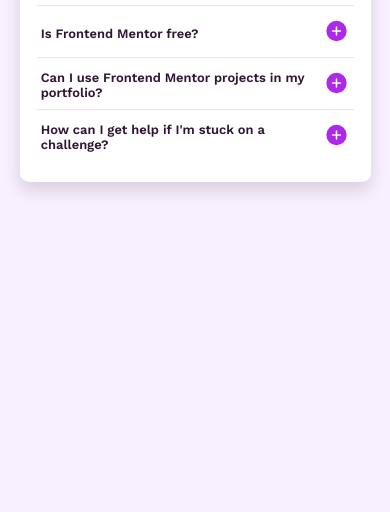
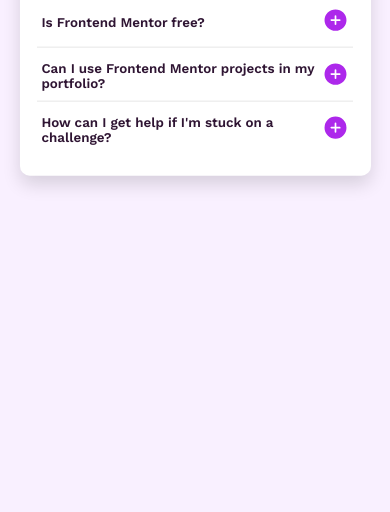
Before and after one commit to nof1eld/JS-Bootcamp-2025, a plain HTML site: page challenge-1/index.html in a window 390 px wide. Shown: the part 332-844 px from the top of the page. Drawn offline with nearby package versions, Linux system fonts and the light colour scheme.

Commit message:
adjust body height

```diff
--- a/challenge-1/style.css
+++ b/challenge-1/style.css
@@ -24,26 +24,28 @@
 }
 body {
   display: grid;
-  place-items: center;
-  align-items: center;
   background-color: var(--bg-color);
   width: 100vw;
   overflow-x: hidden;
+  min-height: 125vh;
 }
 picture img {
   width: 100vw;
 }
 main {
-  zoom: 85%;
+  zoom: 88%;
   background-color: var(--main-bg-color);
   width: 550px;
   height: fit-content;
+  align-self: center;
+  place-self: center;
   padding: 40px 35px 35px 35px;
-  border-radius: 11px;
+  border-radius: 14px;
   position: absolute;
   top: 50%;
-  transform: translate(0%, -38%);
+  transform: translate(0%, -42%);
   box-shadow: 0 10px 20px rgba(0, 0, 0, 0.139);
+
 }
 .faq-title {
   display: inline-flex;
@@ -100,10 +102,14 @@
 }
 
 @media screen and (max-width: 600px) {
+  body {
+    min-height: 100vh;
+  }
   main {
     width: 90%;
     padding: 25px 20px;
     top: 40%;
+    border-radius: 11px;
   }
 
   h1 {
@@ -125,9 +131,12 @@
 }
 
 @media screen and (max-width: 375px) {
+  body {
+    min-height: 100vh;
+  }
   main {
     width: 95%;
-    padding: 20px 15px;
+    zoom: 80%;
   }
 
   h1 {
```
